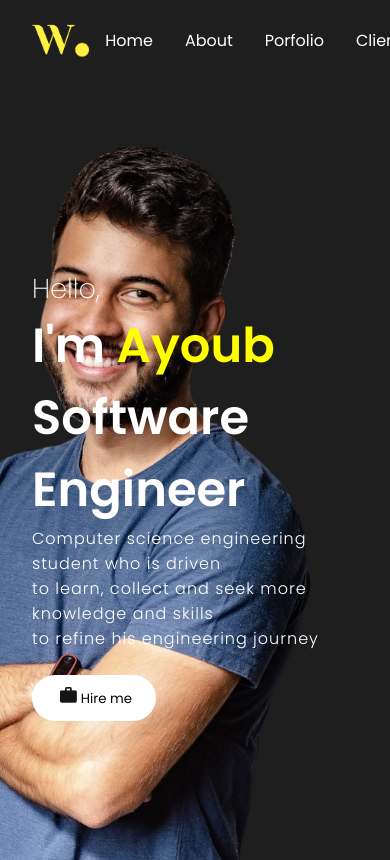
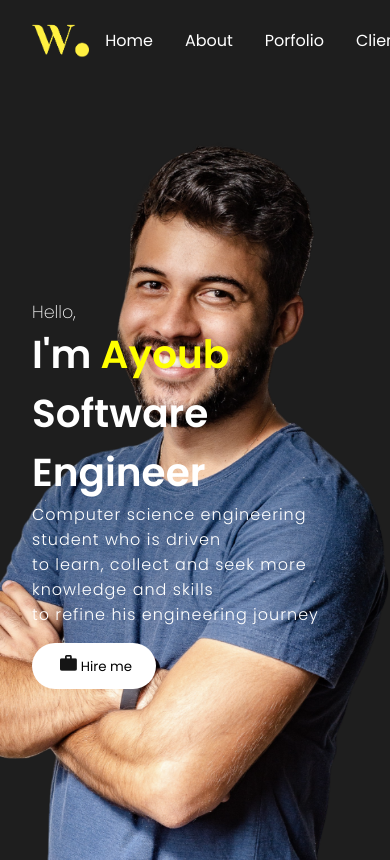
Before and after one commit to AyoubBelhaj/Portfolio, a React (Create React App) app in the folder portfolio/: page / in a window 390 px wide. Shown: the top 860 px of the page. Built offline with nearby package versions, Linux system fonts and the light colour scheme; a web font is replaced by a local one.

Commit message:
some responsive for intro

```diff
--- a/portfolio/src/components/Intro/intro.css
+++ b/portfolio/src/components/Intro/intro.css
@@ -56,3 +56,22 @@
     height: 1rem;
 
 }
+
+@media screen and (max-width:840px){
+    .bg{
+        right: -10vw;
+    }
+    .introContent{
+        font-size: 10vw;
+    }
+    .hello{
+        font-size: 4.5vw;
+    }
+}
+
+@media screen and (max-width:480px){
+    .bg{
+        right: -20vw;
+    }
+
+}
```
